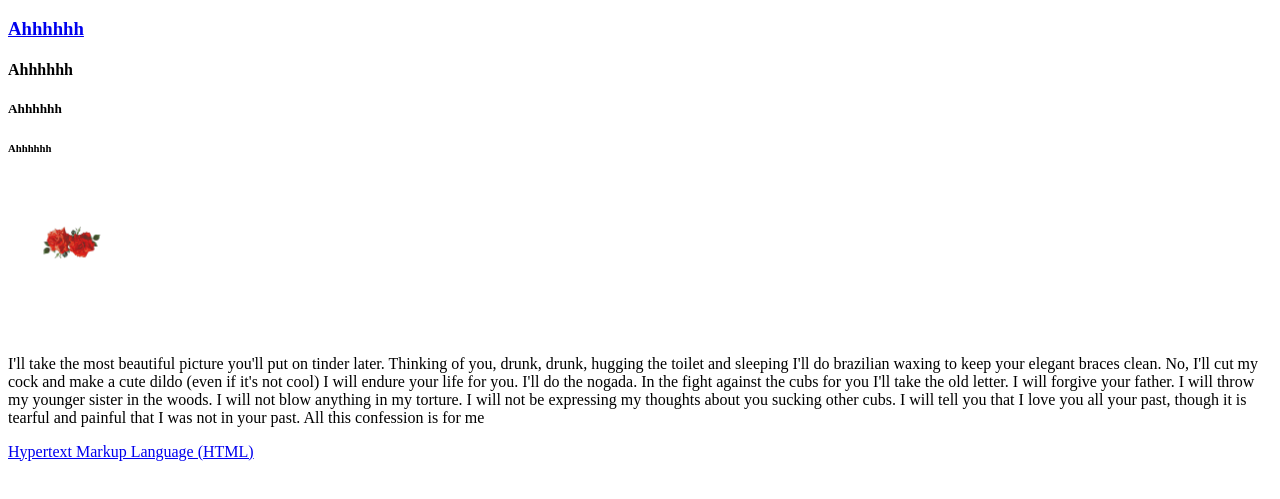
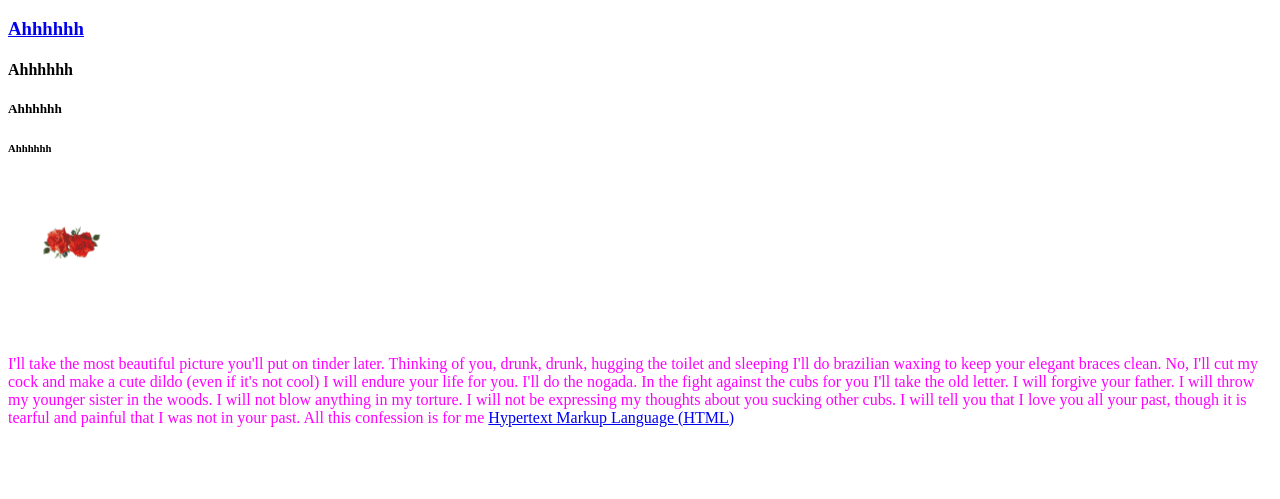
Before and after one commit to killyourdarlings/web1, a plain HTML site: page 1.html in a window 1280 px wide. Shown: the part 135-634 px from the top of the page. Drawn offline with Linux system fonts and the light colour scheme.

Commit message:
changed 1 and 2

```diff
--- a/1.html
+++ b/1.html
@@ -2,6 +2,9 @@
 <html>
 <title>0oooh</title>
 <meta charset="utf-8">
+<style>
+p {color:magenta;}
+</style>
 hello web <strong> my <u>life</u> on web </strong>
 <head>
 <h1><a href="index.html">Ahhhhhh</a></h1>
@@ -13,7 +16,7 @@ hello web <strong> my <u>life</u> on web </strong>
 </head>
 <body>
 <img src= "294291348085211.png" width="10%" height="15%">
-<p style="margin-top:45px;">
+<p style="margin-top:45px;"><p>
 I'll take the most beautiful picture you'll put on tinder later.
 Thinking of you, drunk, drunk, hugging the toilet and sleeping
 I'll do brazilian waxing to keep your elegant braces clean.
@@ -26,7 +29,7 @@ I will not blow anything in my torture.
 I will not be expressing my thoughts about you sucking other cubs.
 I will tell you that I love you all your past, though it is tearful and painful that I was not in your past.
 All this confession is for me
-  <p><a href="https://www.w3.org/TR/html5/"
+  <a href="https://www.w3.org/TR/html5/"
     target="_blank" title="html5 specification">
     Hypertext Markup Language (HTML)</a>
 </p>
```
Also changed, not shown: 2.html (+5 -2 lines).
